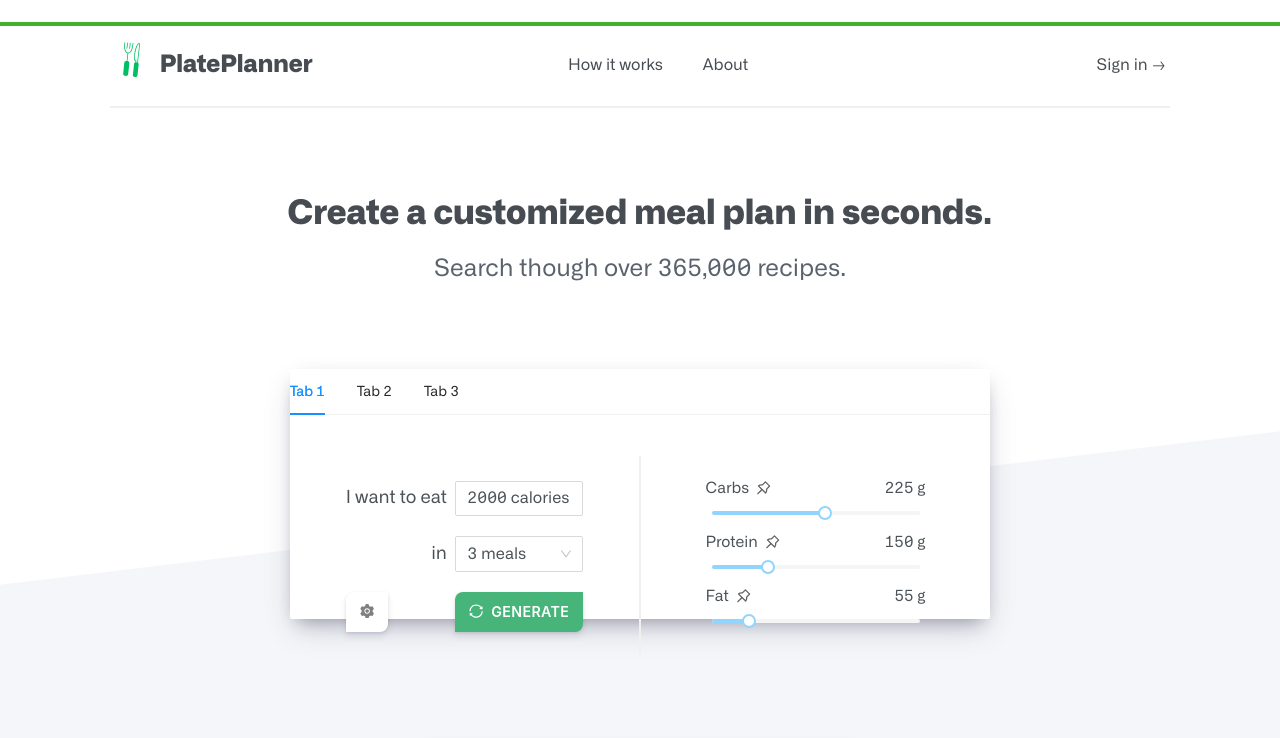
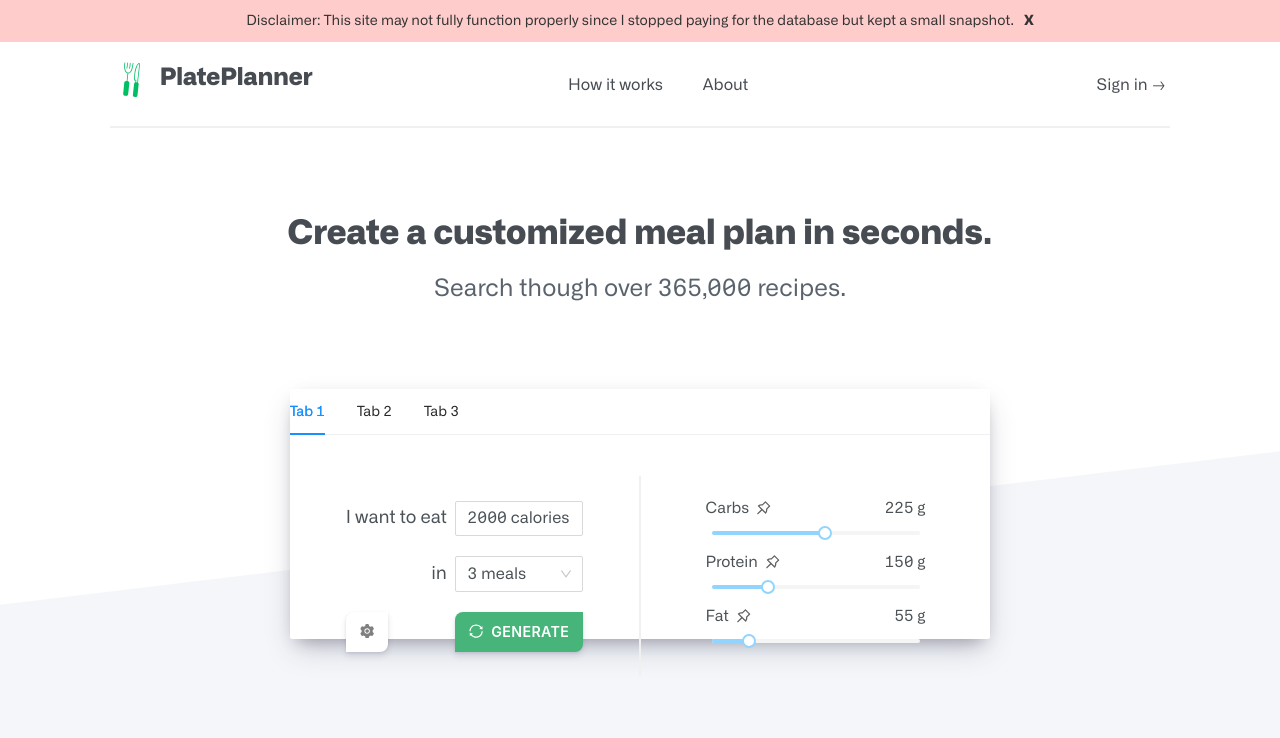
Before and after one commit to ahluwalij/PlatePlanner, a React (Create React App) app in the folder app/frontend/: page / in a window 1280 px wide. Shown: the top 738 px of the page. Built offline with nearby package versions, Linux system fonts and the light colour scheme; some icons are missing; a web font is replaced by a local one.

Commit message:
added site functionality disclaimer

```diff
--- a/app/frontend/src/containers/Header.js
+++ b/app/frontend/src/containers/Header.js
@@ -1,5 +1,4 @@
-import React, { useState } from 'react';
-
+import React, { useState, useEffect } from 'react';
 import { Menu, Dropdown, Spin } from 'antd';
 import { Link, withRouter, useHistory } from 'react-router-dom';
 import { connect } from 'react-redux';
@@ -12,17 +11,24 @@ function Header(props) {
     const [expandHeader, setExpandHeader] = useState(false);
     const [rotateClass, setRotateClass] = useState('logoIcon');
     const [signOutLoading, setSignOutLoading] = useState(false);
+    const [showDisclaimer, setShowDisclaimer] = useState(() => {
+        const hideDisclaimer = localStorage.getItem("hideDisclaimer");
+        return hideDisclaimer !== "true";
+    });
 
     const history = useHistory();
 
+    useEffect(() => {
+        window.scrollTo(0, 0);
+    }, []);
+
     const rotateIcon = () => {
-        if (rotateClass === 'logoIconRotate')
-            return;
+        if (rotateClass === 'logoIconRotate') return;
         setRotateClass('logoIconRotate');
         setTimeout(() => {
             setRotateClass('logoIcon');
         }, 1100);
-    }
+    };
 
     const onMenuClick = (event) => {
         if (event.key === '1') {
@@ -32,7 +38,7 @@ function Header(props) {
         } else {
             signout();
         }
-    }
+    };
 
     function signout() {
         setSignOutLoading(true);
@@ -43,12 +49,54 @@ function Header(props) {
         history.push('/');
     }
 
+    const dismissDisclaimer = () => {
+        setShowDisclaimer(false);
+        localStorage.setItem("hideDisclaimer", "true");
+    };
+
     return (
         <>
+            {/* Fixed Disclaimer Banner */}
+            {showDisclaimer && (
+                <div
+                    className="disclaimer"
+                    style={{
+                        position: 'fixed',
+                        top: 0,
+                        left: 0,
+                        width: '100%',
+                        zIndex: 1000,
+                        backgroundColor: '#ffcccc',
+                        color: '#333',
+                        padding: '10px 20px',
+                        display: 'flex',
+                        alignItems: 'center',
+                        justifyContent: 'center'
+                    }}
+                >
+                    <span>
+                        Disclaimer: This site may not fully function properly since I stopped paying for the database but kept a small snapshot.
+                    </span>
+                    <button
+                        onClick={dismissDisclaimer}
+                        style={{
+                            border: 'none',
+                            padding: '0 0 0 10px',
+                            background: 'transparent',
+                            fontWeight: 'bold',
+                            cursor: 'pointer'
+                        }}
+                    >
+                        X
+                    </button>
+                </div>
+            )}
+
             <div id="topLine" />
             <div className='header' style={{
                 height: !expandHeader ? '80px' :
-                    (expandHeader && props.isAuthenticated ? '340px' : '250px')
+                    (expandHeader && props.isAuthenticated ? '340px' : '250px'),
+                    margin: '20px 0 0 0'
             }}>
                 <div className='rowHeader'>
                     <div className='headerLRSpace'></div>
@@ -58,12 +106,12 @@ function Header(props) {
                         </button>
                     </div>
                     {/* shifted down 15px to center it vertically in the header */}
-                    <div className='colHeaderL' style={{ padding: '15px 0 0 0' }}>
+                    <div className='colHeaderL' style={{ padding: '8px 0 0 0' }}>
                         <Link to='/'>
                             <button className='logoText' style={{ height: '50px', width: '180px' }}
                                 onClick={() => { }}>
                                 PlatePlanner
-                        </button>
+                            </button>
                         </Link>
                     </div>
 
@@ -97,7 +145,7 @@ function Header(props) {
                                                 <Menu.Item key="2">Preferences</Menu.Item>
                                                 <Menu.Item key="3">
                                                     Sign out →
-                                            </Menu.Item>
+                                                </Menu.Item>
                                             </Menu.ItemGroup>
                                         </Menu>
                                     }>
@@ -117,9 +165,10 @@ function Header(props) {
 
                     {/* shifted down 30px to center it vertically in the header */}
                     <div className='hamburgerMenu' style={{ padding: '30px 25px 0 0', margin: '0 0 0 auto' }}>
-                        <button className=
-                            {expandHeader ? 'hamburger hamburger--slider is-active'
-                                : 'hamburger hamburger--slider'}
+                        <button className={
+                            expandHeader ? 'hamburger hamburger--slider is-active'
+                                : 'hamburger hamburger--slider'
+                        }
                             type="button"
                             onClick={e => {
                                 setExpandHeader(prev => !prev);
@@ -134,24 +183,24 @@ function Header(props) {
                 </div>
                 <div className='condensedHeader'>
                     <Link to='/howitworks'>
-                        <button className='condensedHeaderText' >
+                        <button className='condensedHeaderText'>
                             How it works
                         </button>
                     </Link>
                     <Link to='/about'>
-                        <button className='condensedHeaderText' >
+                        <button className='condensedHeaderText'>
                             About
                         </button>
                     </Link>
                     {props.isAuthenticated ?
                         <>
                             <Link to='/profile/saved'>
-                                <button className='condensedHeaderText' >
+                                <button className='condensedHeaderText'>
                                     Saved meals
                                 </button>
                             </Link>
                             <Link to='/profile'>
-                                <button className='condensedHeaderText' >
+                                <button className='condensedHeaderText'>
                                     Preferences
                                 </button>
                             </Link>
@@ -161,7 +210,7 @@ function Header(props) {
                         </>
                         :
                         <Link to='/signin'>
-                            <button className='condensedHeaderText' >
+                            <button className='condensedHeaderText'>
                                 Sign in →
                             </button>
                         </Link>
@@ -170,15 +219,14 @@ function Header(props) {
             </div>
 
             <div className='headerBorder' />
-
         </>
-    )
+    );
 }
 
 const mapDispatchToProps = dispatch => {
     return {
         logout: () => dispatch(actions.logout())
-    }
-}
+    };
+};
 
 export default withRouter(connect(null, mapDispatchToProps)(Header));
```
Also changed, not shown: 1 other file (tests, documents, lock files or other folders).
